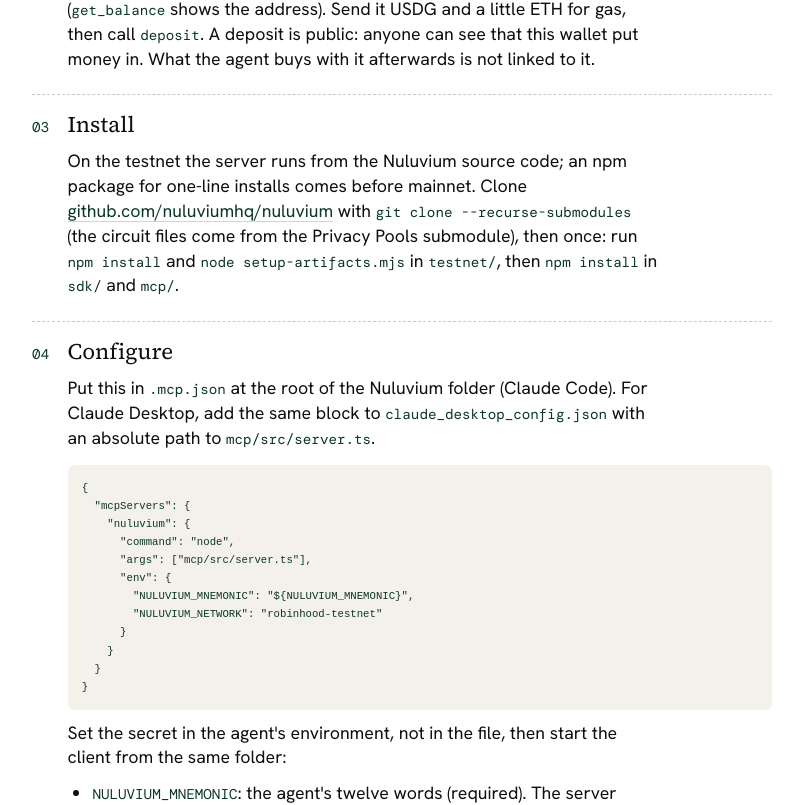
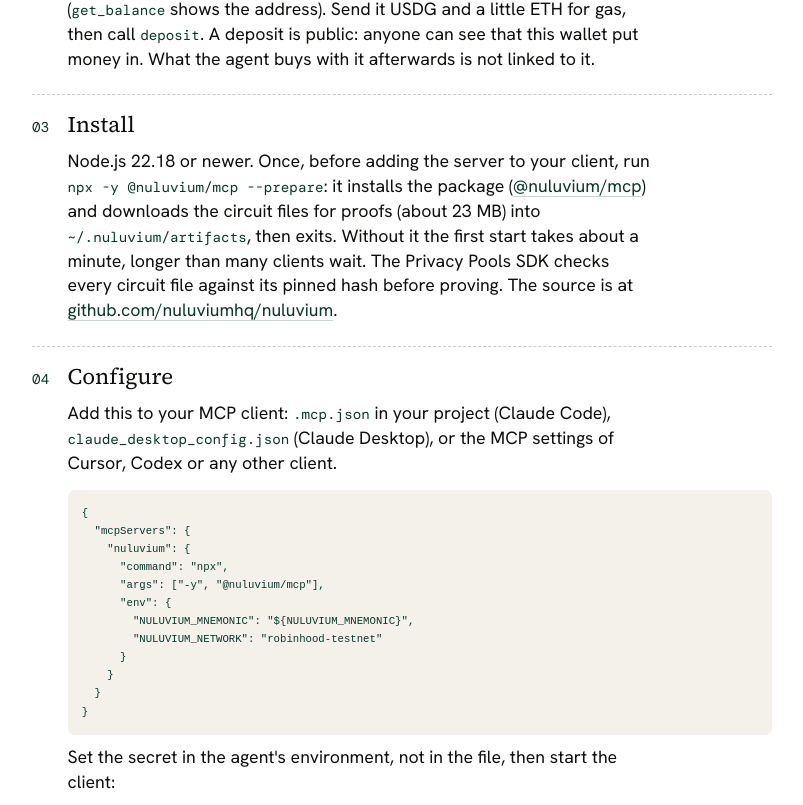
Before and after one commit to nuluviumhq/nuluvium, a Next.js app in the folder web/: page /docs/agents in a window 1280 px wide. Shown: the part 775-1580 px from the top of the page, without its empty margins (256-1059 px from the left). Built offline with nearby package versions, Linux system fonts and the light colour scheme; a web font is replaced by a local one.

Commit message:
MCP server on npm: setup with npx -y @nuluvium/mcp
@nuluvium/mcp 0.1.0 is published. README, docs/mcp.md, the package README, /docs/agents, /for-agents and the app's Agents page now set it up with npx (--prepare once, then the npx command in the MCP client).

```diff
--- a/web/app/(site)/docs/agents/page.tsx
+++ b/web/app/(site)/docs/agents/page.tsx
@@ -11,8 +11,8 @@ export const metadata: Metadata = {
 const MCP_CONFIG = `{
   "mcpServers": {
     "nuluvium": {
-      "command": "node",
-      "args": ["mcp/src/server.ts"],
+      "command": "npx",
+      "args": ["-y", "@nuluvium/mcp"],
       "env": {
         "NULUVIUM_MNEMONIC": "\${NULUVIUM_MNEMONIC}",
         "NULUVIUM_NETWORK": "robinhood-testnet"
@@ -41,12 +41,12 @@ export default function Page() {
         <p>The same words also give the agent a normal wallet, its deposit wallet (<code>get_balance</code> shows the address). Send it USDG and a little ETH for gas, then call <code>deposit</code>. A deposit is public: anyone can see that this wallet put money in. What the agent buys with it afterwards is not linked to it.</p>
       </DocSection>
       <DocSection n={3} title="Install">
-        <p>On the testnet the server runs from the Nuluvium source code; an npm package for one-line installs comes before mainnet. Clone <a className="text-link" href="https://github.com/nuluviumhq/nuluvium" target="_blank" rel="noreferrer">github.com/nuluviumhq/nuluvium</a> with <code>git clone --recurse-submodules</code> (the circuit files come from the Privacy Pools submodule), then once: run <code>npm install</code> and <code>node setup-artifacts.mjs</code> in <code>testnet/</code>, then <code>npm install</code> in <code>sdk/</code> and <code>mcp/</code>.</p>
+        <p>Node.js 22.18 or newer. Once, before adding the server to your client, run <code>npx -y @nuluvium/mcp --prepare</code>: it installs the package (<a className="text-link" href="https://www.npmjs.com/package/@nuluvium/mcp" target="_blank" rel="noreferrer">@nuluvium/mcp</a>) and downloads the circuit files for proofs (about 23 MB) into <code>~/.nuluvium/artifacts</code>, then exits. Without it the first start takes about a minute, longer than many clients wait. The Privacy Pools SDK checks every circuit file against its pinned hash before proving. The source is at <a className="text-link" href="https://github.com/nuluviumhq/nuluvium/tree/main/mcp" target="_blank" rel="noreferrer">github.com/nuluviumhq/nuluvium</a>.</p>
       </DocSection>
       <DocSection n={4} title="Configure">
-        <p>Put this in <code>.mcp.json</code> at the root of the Nuluvium folder (Claude Code). For Claude Desktop, add the same block to <code>claude_desktop_config.json</code> with an absolute path to <code>mcp/src/server.ts</code>.</p>
+        <p>Add this to your MCP client: <code>.mcp.json</code> in your project (Claude Code), <code>claude_desktop_config.json</code> (Claude Desktop), or the MCP settings of Cursor, Codex or any other client.</p>
         <pre className="code tinted"><code>{MCP_CONFIG}</code></pre>
-        <p>Set the secret in the agent&#39;s environment, not in the file, then start the client from the same folder:</p>
+        <p>Set the secret in the agent&#39;s environment, not in the file, then start the client:</p>
         <ul>
           <li><code>NULUVIUM_MNEMONIC</code>: the agent&#39;s twelve words (required). The server removes it from its environment after reading it and never returns it.</li>
           <li><code>NULUVIUM_RPC_URL</code>: your own testnet RPC, where your network blocks robinhood.com (optional).</li>
--- a/web/app/(site)/for-agents/page.tsx
+++ b/web/app/(site)/for-agents/page.tsx
@@ -13,8 +13,8 @@ export const metadata: Metadata = {
 const MCP_EXAMPLE = `{
   "mcpServers": {
     "nuluvium": {
-      "command": "node",
-      "args": ["mcp/src/server.ts"],
+      "command": "npx",
+      "args": ["-y", "@nuluvium/mcp"],
       "env": {
         "NULUVIUM_MNEMONIC": "\${NULUVIUM_MNEMONIC}",
         "NULUVIUM_NETWORK": "robinhood-testnet"
--- a/web/components/app/Agents.tsx
+++ b/web/components/app/Agents.tsx
@@ -9,8 +9,8 @@ import { useSession } from "./session";
 const MCP_CONFIG = `{
   "mcpServers": {
     "nuluvium": {
-      "command": "node",
-      "args": ["mcp/src/server.ts"],
+      "command": "npx",
+      "args": ["-y", "@nuluvium/mcp"],
       "env": {
         "NULUVIUM_MNEMONIC": "\${NULUVIUM_MNEMONIC}",
         "NULUVIUM_NETWORK": "robinhood-testnet"
@@ -64,7 +64,7 @@ export function Agents() {
               <div><span className="name"><span className="n">03</span>Ask in plain words</span><span className="claim-state">&quot;3 pieces over 10 min&quot;</span></div>
             </div>
             <button className="button full" type="button" onClick={() => void copyConfig()}>Copy MCP config</button>
-            <p className="fine">The agent&#39;s secret makes its own shielded balance and fresh addresses, and never leaves its machine. Testnet: the server runs from the Nuluvium source code; an npm package for one-line installs comes before mainnet.</p>
+            <p className="fine">The agent&#39;s secret makes its own shielded balance and fresh addresses, and never leaves its machine. Testnet. Run <code>npx -y @nuluvium/mcp --prepare</code> once first: it installs the server and its circuit files.</p>
           </section>
         </div>
 
```
Also changed, not shown: 3 other files (tests, documents, lock files or other folders).
